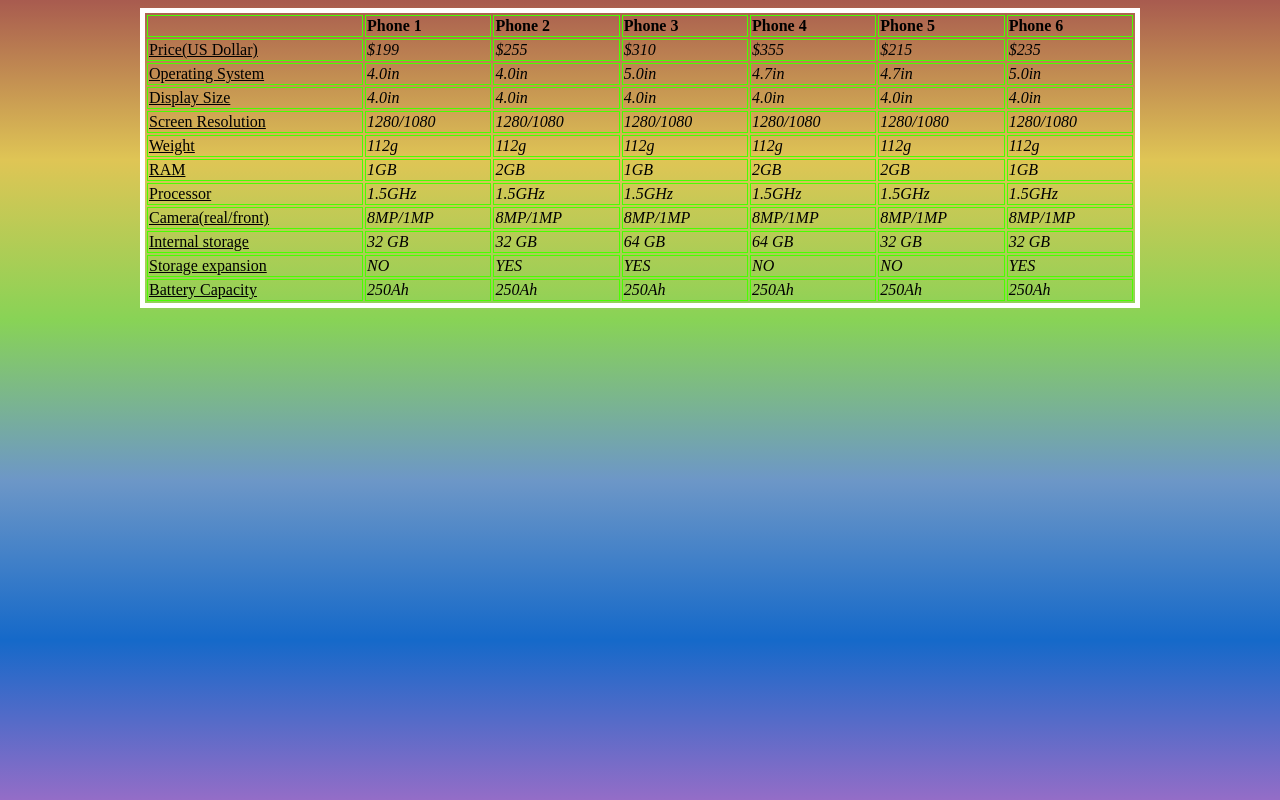
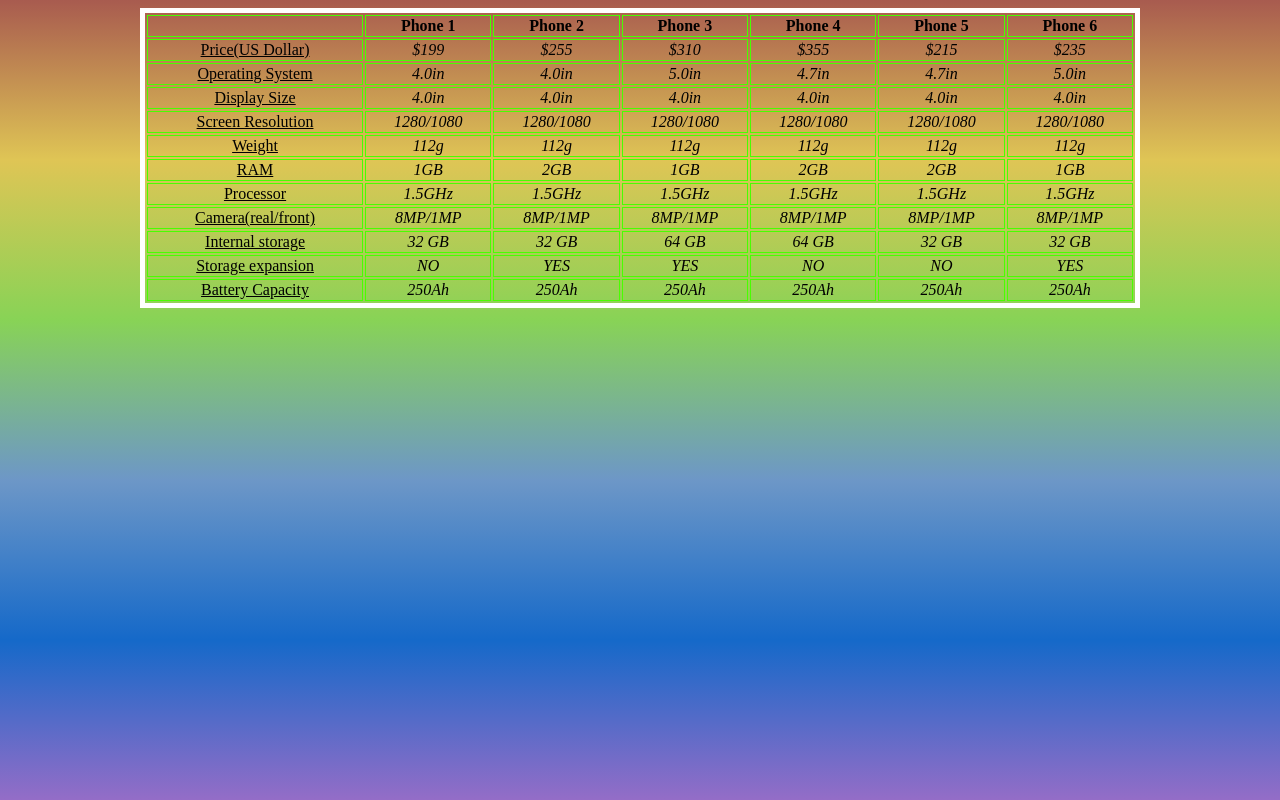
Before and after one commit to Mark66612/satan, a plain HTML site: page azg.html in a window 1280 px wide. Drawn offline with Linux system fonts and the light colour scheme.

Commit message:
first commit

```diff
--- a/azg.html
+++ b/azg.html
@@ -26,111 +26,111 @@
     <table>
         <tr>
             <td><B>   </B></td>
-            <td><B>Phone 1</B></td>
-            <td><B>Phone 2</B></td>
-            <td><B>Phone 3</B></td>
-            <td><B>Phone 4</B></td>
-            <td><B>Phone 5</B></td>
-            <td><B>Phone 6</B></td>
+            <td><B><center>Phone 1</center></B></td>
+            <td><B><center>Phone 2</center></B></td>
+            <td><B><center>Phone 3</center></B></td>
+            <td><B><center>Phone 4</center></B></td>
+            <td><B><center>Phone 5</center></B></td>
+            <td><B><center>Phone 6</center></B></td>
         </tr>
         <tr>
-            <td><U>Price(US Dollar)</U></td>
-            <td><I>$199</I></td>
-            <td><I>$255</I></td>
-            <td><I>$310</I></td>
-            <td><I>$355</I></td>
-            <td><I>$215</I></td>
-            <td><I>$235</I></td>
+            <td><U><center>Price(US Dollar)</center></U></td>
+            <td><I><center>$199</center></I></td>
+            <td><I><center>$255</center></I></td>
+            <td><I><center>$310</center></I></td>
+            <td><I><center>$355</center></I></td>
+            <td><I><center>$215</center></I></td>
+            <td><I><center>$235</center></I></td>
         </tr>
         <tr>
-            <td><U>Operating System</U></td>
-            <td><I>4.0in</I></td>
-            <td><I>4.0in</I></td>
-            <td><I>5.0in</I></td>
-            <td><I>4.7in</I></td>
-            <td><I>4.7in</I></td>
-            <td><I>5.0in</I></td>
+            <td><U><center>Operating System</center></U></td>
+            <td><I><center>4.0in</center></I></td>
+            <td><I><center>4.0in</center></I></td>
+            <td><I><center>5.0in</center></I></td>
+            <td><I><center>4.7in</center></I></td>
+            <td><I><center>4.7in</center></I></td>
+            <td><I><center>5.0in</center></I></td>
         </tr>
         <tr>
-            <td><U>Display Size</U></td>
-            <td><I>4.0in</I></td>
-            <td><I>4.0in</I></td>
-            <td><I>4.0in</I></td>
-            <td><I>4.0in</I></td>
-            <td><I>4.0in</I></td>
-            <td><I>4.0in</I></td>
+            <td><U><center>Display Size</center></U></td>
+            <td><I><center>4.0in</center></I></td>
+            <td><I><center>4.0in</center></I></td>
+            <td><I><center>4.0in</center></I></td>
+            <td><I><center>4.0in</center></I></td>
+            <td><I><center>4.0in</center></I></td>
+            <td><I><center>4.0in</center></I></td>
         </tr>
         <tr>
-            <td><U>Screen Resolution</U></td>
-            <td><I>1280/1080</I></td>
-            <td><I>1280/1080</I></td>
-            <td><I>1280/1080</I></td>
-            <td><I>1280/1080</I></td>
-            <td><I>1280/1080</I></td>
-            <td><I>1280/1080</I></td>
+            <td><U><center>Screen Resolution</center></U></td>
+            <td><I><center>1280/1080</center></I></td>
+            <td><I><center>1280/1080</center></I></td>
+            <td><I><center>1280/1080</center></I></td>
+            <td><I><center>1280/1080</center></I></td>
+            <td><I><center>1280/1080</center></I></td>
+            <td><I><center>1280/1080</center></I></td>
         </tr>
         <tr>
-            <td><U>Weight</U></td>
-            <td><I>112g</I></td>
-            <td><I>112g</I></td>
-            <td><I>112g</I></td>
-            <td><I>112g</I></td>
-            <td><I>112g</I></td>
-            <td><I>112g</I></td>
+            <td><U><center>Weight</center></U></td>
+            <td><I><center>112g</center></I></td>
+            <td><I><center>112g</center></I></td>
+            <td><I><center>112g</center></I></td>
+            <td><I><center>112g</center></I></td>
+            <td><I><center>112g</center></I></td>
+            <td><I><center>112g</center></I></td>
         </tr>
         <tr>
-            <td><U>RAM</U></td>
-            <td><I>1GB</I></td>
-            <td><I>2GB</I></td>
-            <td><I>1GB</I></td>
-            <td><I>2GB</I></td>
-            <td><I>2GB</I></td>
-            <td><I>1GB</I></td>
+            <td><U><center>RAM</center></U></td>
+            <td><I><center>1GB</center></I></td>
+            <td><I><center>2GB</center></I></td>
+            <td><I><center>1GB</center></I></td>
+            <td><I><center>2GB</center></I></td>
+            <td><I><center>2GB</center></I></td>
+            <td><I><center>1GB</center></I></td>
         </tr>
         <tr>
-            <td><U>Processor</U></td>
-            <td><I>1.5GHz</I></td>
-            <td><I>1.5GHz</I></td>
-            <td><I>1.5GHz</I></td>
-            <td><I>1.5GHz</I></td>
-            <td><I>1.5GHz</I></td>
-            <td><I>1.5GHz</I></td>
+            <td><U><center>Processor</center></U></td>
+            <td><I><center>1.5GHz</center></I></td>
+            <td><I><center>1.5GHz</center></I></td>
+            <td><I><center>1.5GHz</center></I></td>
+            <td><I><center>1.5GHz</center></I></td>
+            <td><I><center>1.5GHz</center></I></td>
+            <td><I><center>1.5GHz</center></I></td>
         </tr>
         <tr>
-            <td><U>Camera(real/front)</U></td>
-            <td><I>8MP/1MP</I></td>
-            <td><I>8MP/1MP</I></td>
-            <td><I>8MP/1MP</I></td>
-            <td><I>8MP/1MP</I></td>
-            <td><I>8MP/1MP</I></td>
-            <td><I>8MP/1MP</I></td>
+            <td><U><center>Camera(real/front)</center></U></td>
+            <td><I><center>8MP/1MP</center></I></td>
+            <td><I><center>8MP/1MP</center></I></td>
+            <td><I><center>8MP/1MP</center></I></td>
+            <td><I><center>8MP/1MP</center></I></td>
+            <td><I><center>8MP/1MP</center></I></td>
+            <td><I><center>8MP/1MP</center></I></td>
         </tr>
         <tr>
-            <td><U>Internal storage</U></td>
-            <td><I>32 GB</I></td>
-            <td><I>32 GB</I></td>
-            <td><I>64 GB</I></td>
-            <td><I>64 GB</I></td>
-            <td><I>32 GB</I></td>
-            <td><I>32 GB</I></td>
+            <td><U><center>Internal storage</center></U></td>
+            <td><I><center>32 GB</center></I></td>
+            <td><I><center>32 GB</center></I></td>
+            <td><I><center>64 GB</center></I></td>
+            <td><I><center>64 GB</center></I></td>
+            <td><I><center>32 GB</center></I></td>
+            <td><I><center>32 GB</center></I></td>
         </tr>
         <tr>
-            <td><U>Storage expansion</U></td>
-            <td><I>NO</I></td>
-            <td><I>YES</I></td>
-            <td><I>YES</I></td>
-            <td><I>NO</I></td>
-            <td><I>NO</I></td>
-            <td><I>YES</I></td>
+            <td><U><center>Storage expansion</center></U></td>
+            <td><I><center>NO</center></I></td>
+            <td><I><center>YES</center></I></td>
+            <td><I><center>YES</center></I></td>
+            <td><I><center>NO</center></I></td>
+            <td><I><center>NO</center></I></td>
+            <td><I><center>YES</center></I></td>
         </tr>
         <tr>
-            <td><U>Battery Capacity</U></td>
-            <td><I>250Ah</I></td>
-            <td><I>250Ah</I></td>
-            <td><I>250Ah</I></td>
-            <td><I>250Ah</I></td>
-            <td><I>250Ah</I></td>
-            <td><I>250Ah</I></td>
+            <td><U><center>Battery Capacity</center></U></td>
+            <td><I><center>250Ah</center></I></td>
+            <td><I><center>250Ah</center></I></td>
+            <td><I><center>250Ah</center></I></td>
+            <td><I><center>250Ah</center></I></td>
+            <td><I><center>250Ah</center></I></td>
+            <td><I><center>250Ah</center></I></td>
         </tr>
     </table>
 </body>
```
Also changed, not shown: gaz.html (+40 -40 lines).
